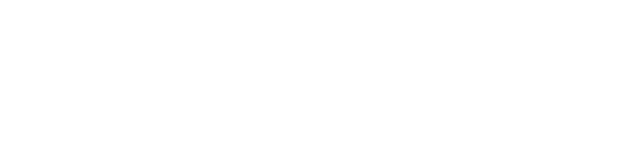
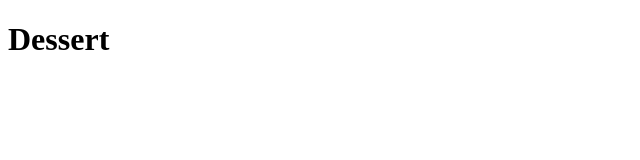
Before and after one commit to applepieee/wp2018, a plain HTML site: page index.html in a window 1280 px wide. Shown: the whole page, without its empty margins (0-640 px from the left). Drawn offline with Linux system fonts and the light colour scheme.

Commit message:
web# Please enter the commit message for your changes. Lines starting

```diff
--- a/index.html
+++ b/index.html
@@ -5,7 +5,7 @@
     <title>web exercise</title>
  </head>
  <body>
-   <h1> <font color="white">Dessert</font></h1>
+   <h1>Dessert</h1>
 
   </body>
 </html>
```
